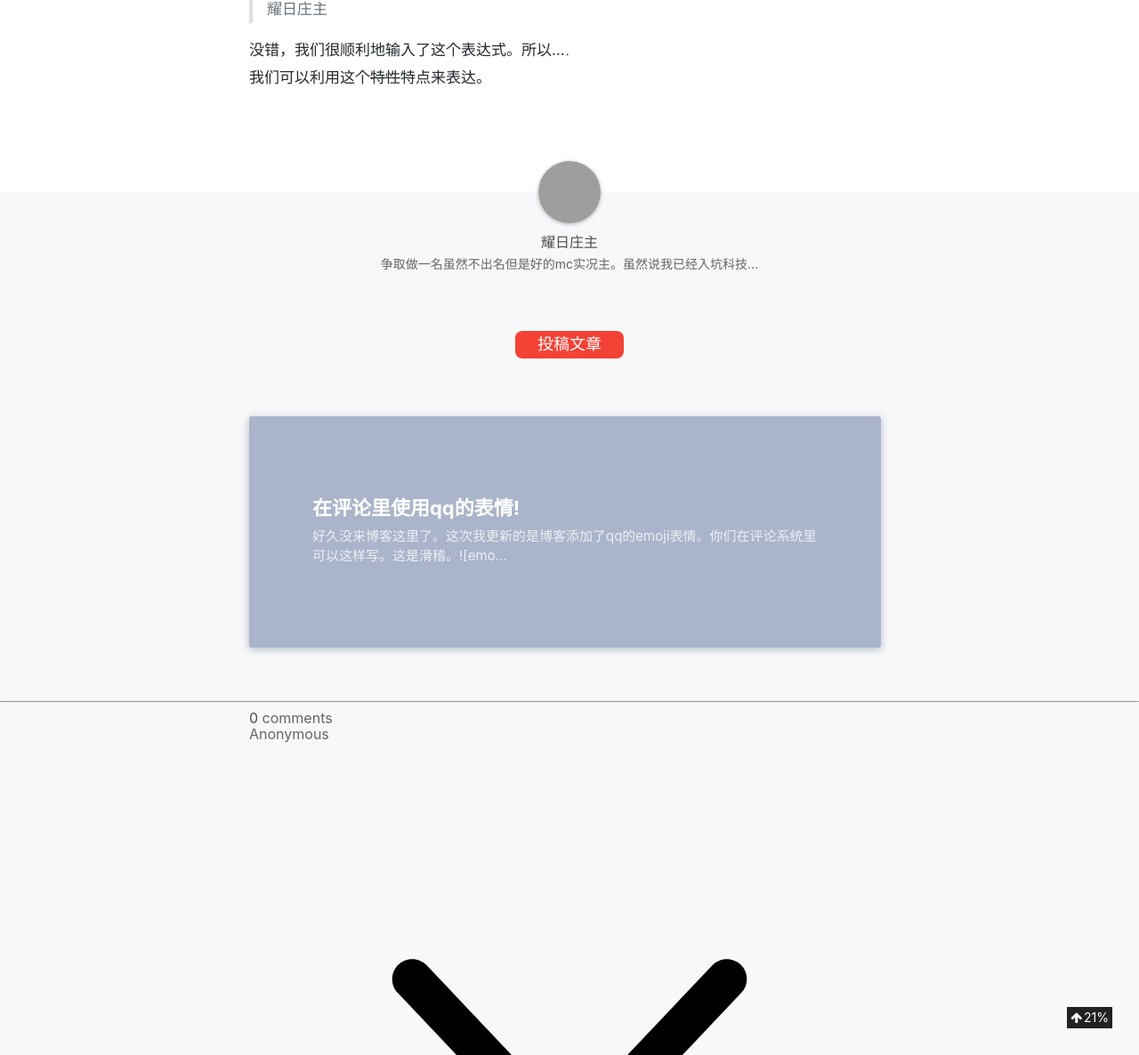
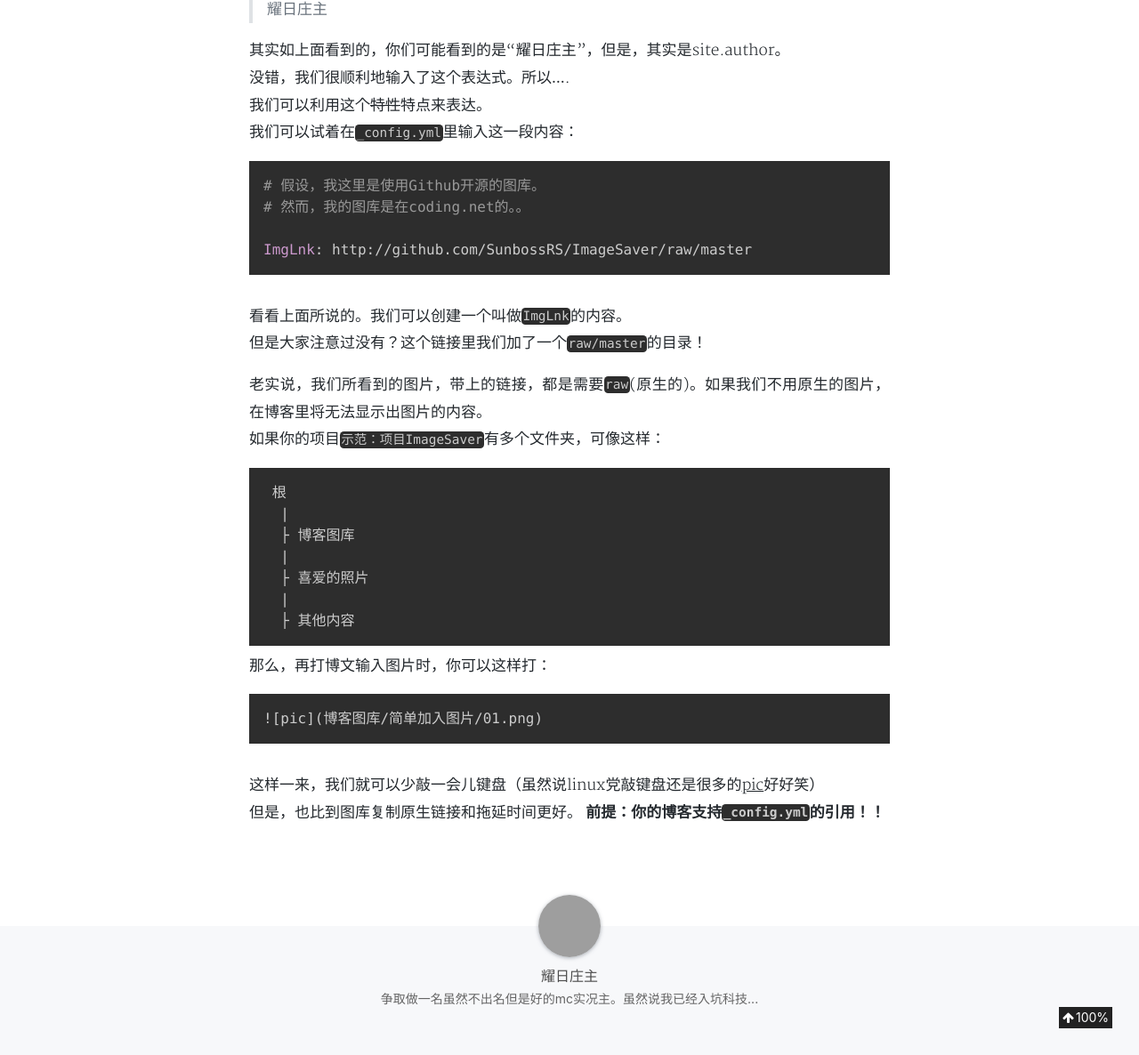
Before and after one commit to Sunbertrs/sunbossrs-blog-v1, a Jekyll site: the page built from _posts/2018-09-09-EasierImageLinkWrite.md, in a window 1280 px wide and 1400 px high, scrolled down 815 px. Shown: the part 214-1400 px from the top of the window at 89% size. Built offline with Jekyll 4.4.1, drawn with Linux system fonts in a browser that asks for light colours; nearby versions of some CDN libraries; comment, search, counter and statistics services are not loaded; a style sheet for code colours, icons or effects is not loaded; grey boxes are pictures that could not be loaded.

Commit message:
Update 2018-09-09-EasierImageLinkWrite.md

````diff
--- a/_posts/2018-09-09-EasierImageLinkWrite.md
+++ b/_posts/2018-09-09-EasierImageLinkWrite.md
@@ -15,5 +15,34 @@ category: tech
 看看会不会显示**网站的作者**。看看下面：
 > {{ site.author }}
 
+其实如上面看到的，你们可能看到的是“耀日庄主”，但是，其实是site.author。
 没错，我们很顺利地输入了这个表达式。所以....
 我们可以利用这个~~特性~~特点来表达。
+我们可以试着在`_config.yml`里输入这一段内容：
+```yaml
+# 假设，我这里是使用Github开源的图库。
+# 然而，我的图库是在coding.net的。。
+
+ImgLnk: http://github.com/SunbossRS/ImageSaver/raw/master
+```
+看看上面所说的。我们可以创建一个叫做`ImgLnk`的内容。
+但是大家注意过没有？这个链接里我们加了一个`raw/master`的目录！
+
+老实说，我们所看到的图片，带上的链接，都是需要`raw`(原生的)。如果我们不用原生的图片，在博客里将无法显示出图片的内容。
+如果你的项目`示范：项目ImageSaver`有多个文件夹，可像这样：
+```list
+ 根
+  |
+  ├ 博客图库
+  |
+  ├ 喜爱的照片
+  |
+  ├ 其他内容
+```
+那么，再打博文输入图片时，你可以这样打：
+```markdown
+![pic]({{ site.ImgLnk }}博客图库/简单加入图片/01.png)
+```
+这样一来，我们就可以少敲一会儿键盘（虽然说linux党敲键盘还是很多的[pic](http://github.com/sunbossrs/blogcommentstore/raw/master/emoji/滑稽.png)好好笑）
+但是，也比到图库复制原生链接和拖延时间更好。
+**前提：你的博客支持`_config.yml`的引用！！**
````
